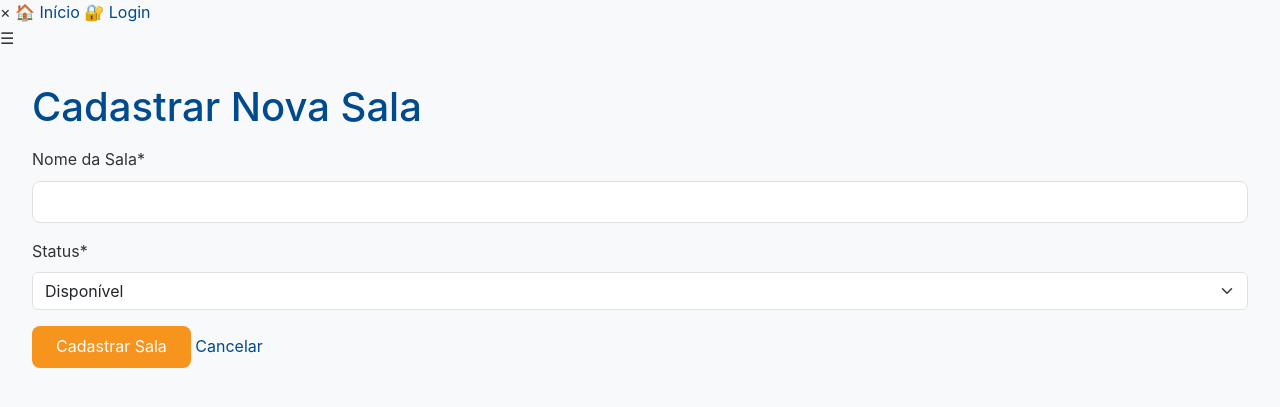
After one commit to MeboxT3R1A/ChronoSala, a Flask app: template app/templates/coordenador/cadastrar_sala.html in a window 1280 px wide. The commit adds this page. Shown: the top 407 px of the page. Run offline with Flask 3, Linux system fonts and the light colour scheme; the template is opened without the code that fills it, so the values that code supplies are empty.

```diff
--- /dev/null
+++ b/app/templates/coordenador/cadastrar_sala.html
@@ -0,0 +1,27 @@
+{# templates/coordenador/cadastrar_sala.html #}
+{% extends 'base/base.html' %}
+
+{% block title %}Cadastrar Sala{% endblock %}
+
+{% block content %}
+<h1>Cadastrar Nova Sala</h1>
+
+<form method="POST">
+    <div class="mb-3">
+        <label for="nome_sala" class="form-label">Nome da Sala*</label>
+        <input type="text" class="form-control" id="nome_sala" name="nome_sala" required>
+    </div>
+
+    <div class="mb-3">
+        <label for="status_sala" class="form-label">Status*</label>
+        <select class="form-select" id="status_sala" name="status_sala" required>
+            <option value="disponivel" selected>Disponível</option>
+            <option value="reservado">Reservado</option>
+            <option value="manutenção">Manutenção</option>
+        </select>
+    </div>
+
+    <button type="submit" class="button-primario">Cadastrar Sala</button>
+    <a href="{{ url_for('coordenador_bp.painel_coordenador') }}" class="button-secundario">Cancelar</a>
+</form>
+{% endblock %}
```
Also changed, not shown: app/routes/coordenador/views.py (+31 -0 lines), app/static/js/coordenador.js (added, +11 -0 lines), app/templates/coordenador/coordenador.html (+12 -5 lines).
